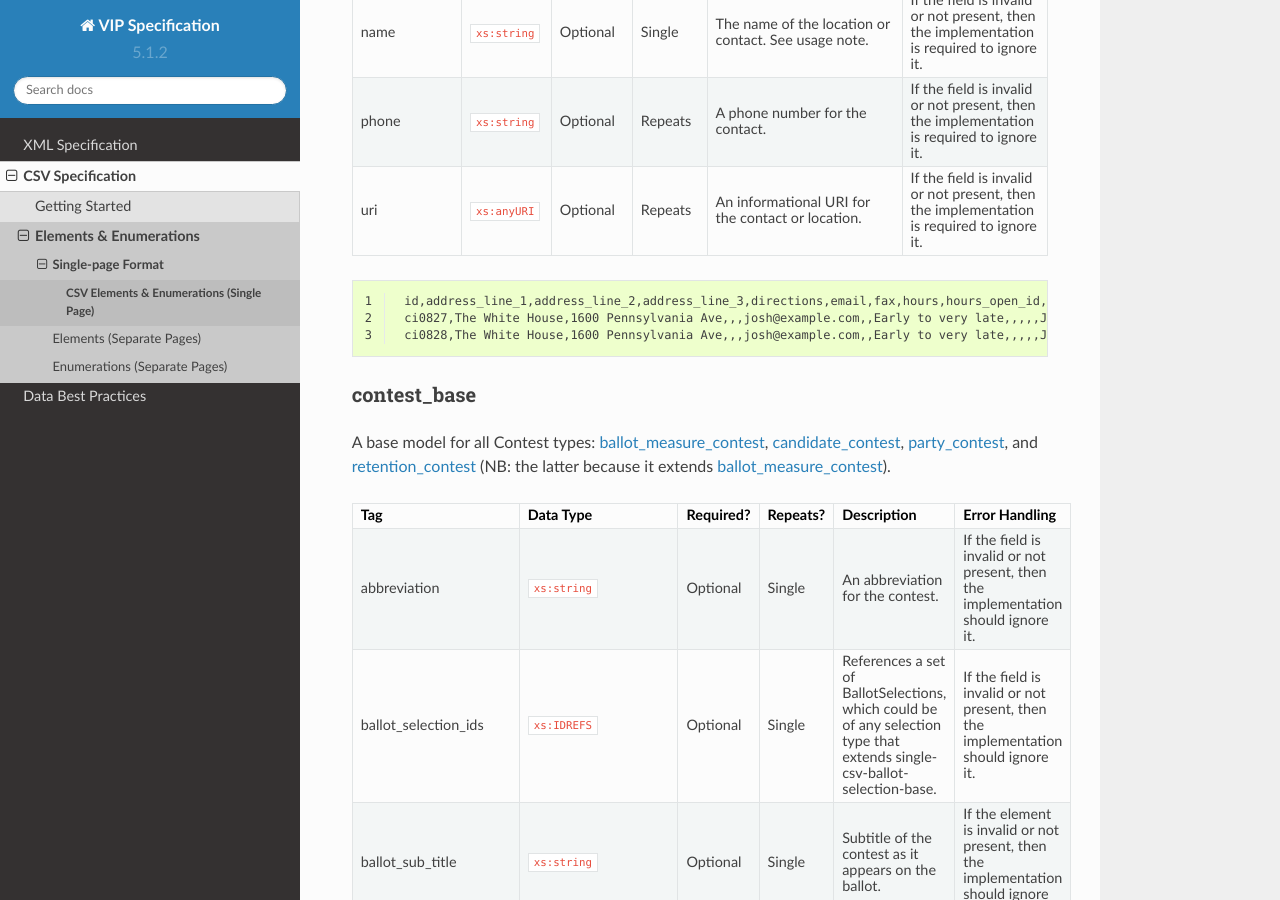
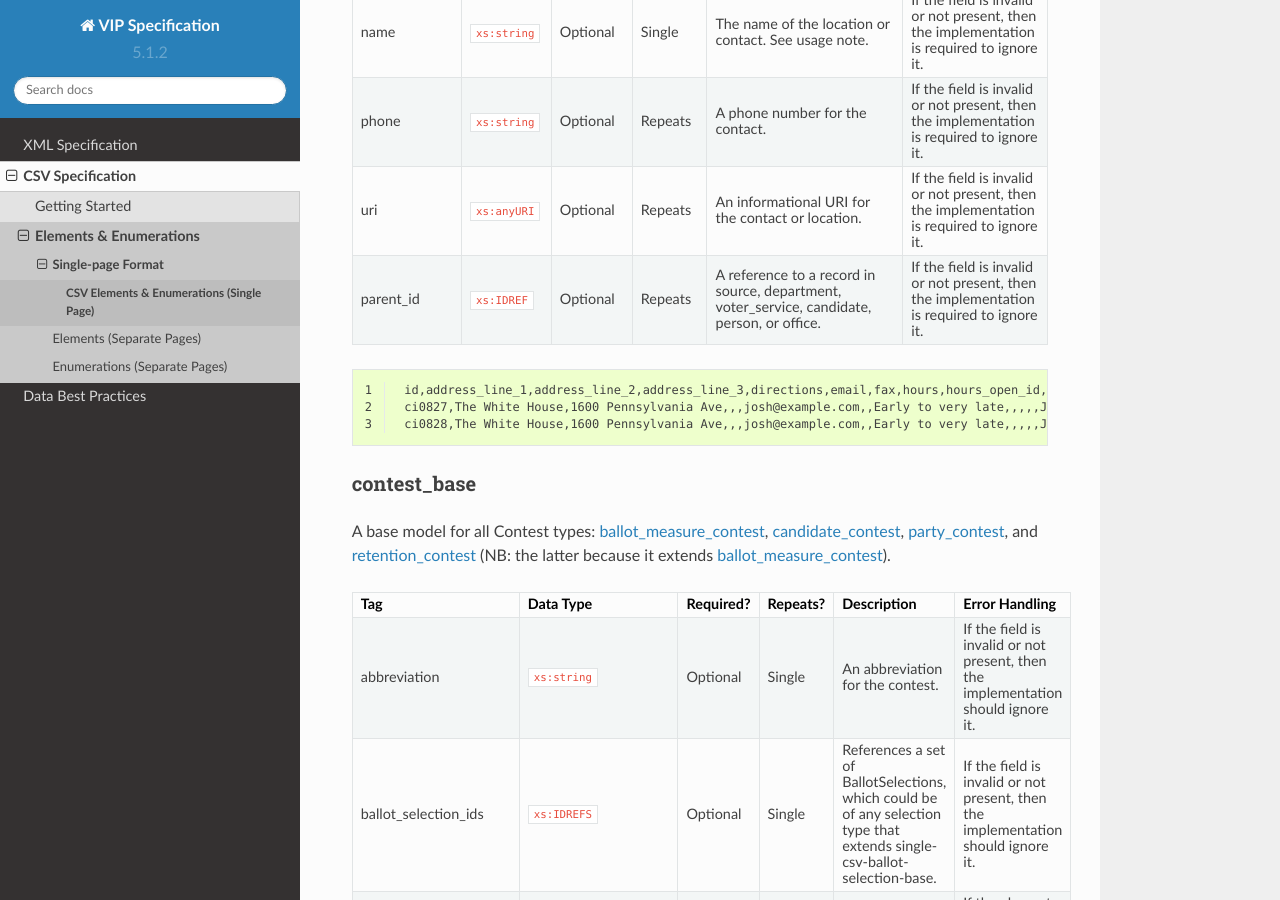
Before and after one commit to votinginfoproject/vip-specification, a Sphinx documentation site: the page built from docs/built_rst/csv/single_page.rst, in a window 1280 px wide and 900 px high, scrolled down 14090 px. Built offline with Sphinx 7.4.7 and the Read the Docs theme 2.0.0, drawn with Linux system fonts in a browser that asks for light colours; some of the changed text lies outside the part shown.

Commit message:
parent ID surface in CSV only

```diff
--- a/docs/built_rst/csv/elements/election_administration.rst
+++ b/docs/built_rst/csv/elements/election_administration.rst
@@ -202,6 +202,10 @@ organizations, etc. ContactInformation is always a sub-element of another object
 |               |                          |              |              | location.                                | then the implementation is required to   |
 |               |                          |              |              |                                          | ignore it.                               |
 +---------------+--------------------------+--------------+--------------+------------------------------------------+------------------------------------------+
+| parent_id     | ``xs:IDREF``             | Optional     | Repeats      | A reference to a record in source,       | If the field is invalid or not present,  |
+|               |                          |              |              | department, voter_service, candidate,    | then the implementation is required to   |
+|               |                          |              |              | person, or office.                       | ignore it.                               |
++---------------+--------------------------+--------------+--------------+------------------------------------------+------------------------------------------+
 
 .. code-block:: csv-table
    :linenos:
--- a/docs/built_rst/csv/elements/office.rst
+++ b/docs/built_rst/csv/elements/office.rst
@@ -141,6 +141,10 @@ organizations, etc. ContactInformation is always a sub-element of another object
 |               |                          |              |              | location.                                | then the implementation is required to   |
 |               |                          |              |              |                                          | ignore it.                               |
 +---------------+--------------------------+--------------+--------------+------------------------------------------+------------------------------------------+
+| parent_id     | ``xs:IDREF``             | Optional     | Repeats      | A reference to a record in source,       | If the field is invalid or not present,  |
+|               |                          |              |              | department, voter_service, candidate,    | then the implementation is required to   |
+|               |                          |              |              | person, or office.                       | ignore it.                               |
++---------------+--------------------------+--------------+--------------+------------------------------------------+------------------------------------------+
 
 .. code-block:: csv-table
    :linenos:
--- a/docs/built_rst/csv/elements/person.rst
+++ b/docs/built_rst/csv/elements/person.rst
@@ -156,6 +156,10 @@ organizations, etc. ContactInformation is always a sub-element of another object
 |               |                          |              |              | location.                                | then the implementation is required to   |
 |               |                          |              |              |                                          | ignore it.                               |
 +---------------+--------------------------+--------------+--------------+------------------------------------------+------------------------------------------+
+| parent_id     | ``xs:IDREF``             | Optional     | Repeats      | A reference to a record in source,       | If the field is invalid or not present,  |
+|               |                          |              |              | department, voter_service, candidate,    | then the implementation is required to   |
+|               |                          |              |              | person, or office.                       | ignore it.                               |
++---------------+--------------------------+--------------+--------------+------------------------------------------+------------------------------------------+
 
 .. code-block:: csv-table
    :linenos:
--- a/docs/built_rst/csv/single_page.rst
+++ b/docs/built_rst/csv/single_page.rst
@@ -595,6 +595,10 @@ organizations, etc. ContactInformation is always a sub-element of another object
 |               |                           |              |              | location.                                | then the implementation is required to   |
 |               |                           |              |              |                                          | ignore it.                               |
 +---------------+---------------------------+--------------+--------------+------------------------------------------+------------------------------------------+
+| parent_id     | ``xs:IDREF``              | Optional     | Repeats      | A reference to a record in source,       | If the field is invalid or not present,  |
+|               |                           |              |              | department, voter_service, candidate,    | then the implementation is required to   |
+|               |                           |              |              | person, or office.                       | ignore it.                               |
++---------------+---------------------------+--------------+--------------+------------------------------------------+------------------------------------------+
 
 .. code-block:: csv-table
    :linenos:
@@ -815,6 +819,10 @@ organizations, etc. ContactInformation is always a sub-element of another object
 | uri           | ``xs:anyURI``             | Optional     | Repeats      | An informational URI for the contact or  | If the field is invalid or not present,  |
 |               |                           |              |              | location.                                | then the implementation is required to   |
 |               |                           |              |              |                                          | ignore it.                               |
++---------------+---------------------------+--------------+--------------+------------------------------------------+------------------------------------------+
+| parent_id     | ``xs:IDREF``              | Optional     | Repeats      | A reference to a record in source,       | If the field is invalid or not present,  |
+|               |                           |              |              | department, voter_service, candidate,    | then the implementation is required to   |
+|               |                           |              |              | person, or office.                       | ignore it.                               |
 +---------------+---------------------------+--------------+--------------+------------------------------------------+------------------------------------------+
 
 .. code-block:: csv-table
@@ -1116,6 +1124,10 @@ organizations, etc. ContactInformation is always a sub-element of another object
 |               |                           |              |              | location.                                | then the implementation is required to   |
 |               |                           |              |              |                                          | ignore it.                               |
 +---------------+---------------------------+--------------+--------------+------------------------------------------+------------------------------------------+
+| parent_id     | ``xs:IDREF``              | Optional     | Repeats      | A reference to a record in source,       | If the field is invalid or not present,  |
+|               |                           |              |              | department, voter_service, candidate,    | then the implementation is required to   |
+|               |                           |              |              | person, or office.                       | ignore it.                               |
++---------------+---------------------------+--------------+--------------+------------------------------------------+------------------------------------------+
 
 .. code-block:: csv-table
    :linenos:
@@ -1908,6 +1920,10 @@ organizations, etc. ContactInformation is always a sub-element of another object
 | uri           | ``xs:anyURI``             | Optional     | Repeats      | An informational URI for the contact or  | If the field is invalid or not present,  |
 |               |                           |              |              | location.                                | then the implementation is required to   |
 |               |                           |              |              |                                          | ignore it.                               |
++---------------+---------------------------+--------------+--------------+------------------------------------------+------------------------------------------+
+| parent_id     | ``xs:IDREF``              | Optional     | Repeats      | A reference to a record in source,       | If the field is invalid or not present,  |
+|               |                           |              |              | department, voter_service, candidate,    | then the implementation is required to   |
+|               |                           |              |              | person, or office.                       | ignore it.                               |
 +---------------+---------------------------+--------------+--------------+------------------------------------------+------------------------------------------+
 
 .. code-block:: csv-table
@@ -2317,6 +2333,10 @@ organizations, etc. ContactInformation is always a sub-element of another object
 | uri           | ``xs:anyURI``             | Optional     | Repeats      | An informational URI for the contact or  | If the field is invalid or not present,  |
 |               |                           |              |              | location.                                | then the implementation is required to   |
 |               |                           |              |              |                                          | ignore it.                               |
++---------------+---------------------------+--------------+--------------+------------------------------------------+------------------------------------------+
+| parent_id     | ``xs:IDREF``              | Optional     | Repeats      | A reference to a record in source,       | If the field is invalid or not present,  |
+|               |                           |              |              | department, voter_service, candidate,    | then the implementation is required to   |
+|               |                           |              |              | person, or office.                       | ignore it.                               |
 +---------------+---------------------------+--------------+--------------+------------------------------------------+------------------------------------------+
 
 .. code-block:: csv-table
```
Also changed, not shown: docs/yaml/elements/contact_information.yaml (+9 -0 lines).
